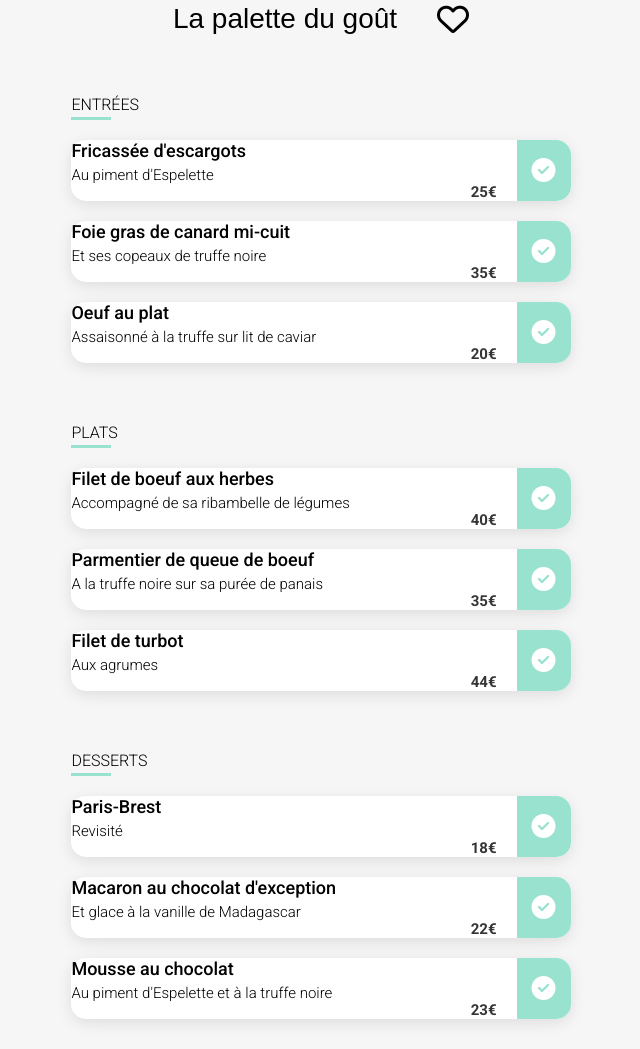
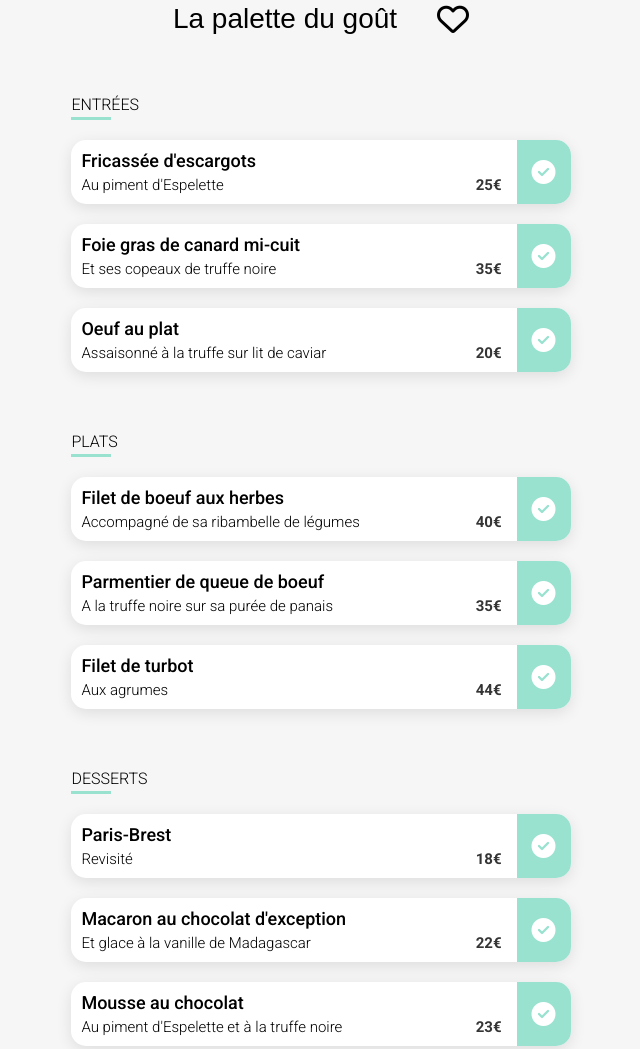
Before and after one commit to YanisMhl/OhMyFood, a plain HTML site: page pages/la-palette-du-gout.html in a window 1280 px wide. Shown: the part 686-1735 px from the top of the page, without its empty margins (319-959 px from the left). Drawn offline with Linux system fonts and the light colour scheme; a web font is replaced by a local one.

Commit message:
refactor(html/css): wrapped menu-text div with menu-content div for better styling

```diff
--- a/pages/la-palette-du-gout.html
+++ b/pages/la-palette-du-gout.html
@@ -30,31 +30,37 @@
                     <div class="menu-stroke"></div>
                 </div>
                 <article class="menu-card">
+                    <div class="menu-content">
                         <div class="menu-text">
                             <h4>Fricassée d'escargots</h4>
                             <p>Au piment d'Espelette</p>
                         </div>
                         <p class="menu-price">25€</p>
+                    </div>
                     <div class="check">
                         <i class="fa-solid fa-circle-check fa-xl"></i>
                     </div>
                 </article>
                 <article class="menu-card">
+                    <div class="menu-content">
                         <div class="menu-text">
                             <h4>Foie gras de canard mi-cuit</h4>
                             <p>Et ses copeaux de truffe noire</p>
                         </div>
                         <p class="menu-price">35€</p>
+                    </div>
                     <div class="check">
                         <i class="fa-solid fa-circle-check fa-xl"></i>
                     </div>
                 </article>
                 <article class="menu-card">
+                    <div class="menu-content">
                         <div class="menu-text">
                             <h4>Oeuf au plat</h4>
                             <p>Assaisonné à la truffe sur lit de caviar</p>
                         </div>
                         <p class="menu-price">20€</p>
+                    </div>
                     <div class="check">
                         <i class="fa-solid fa-circle-check fa-xl"></i>
                     </div>
@@ -67,31 +73,37 @@
                     <div class="menu-stroke"></div>
                 </div>
                 <article class="menu-card">
+                    <div class="menu-content">
                         <div class="menu-text">
                             <h4>Filet de boeuf aux herbes</h4>
                             <p>Accompagné de sa ribambelle de légumes</p>
                         </div>
                         <p class="menu-price">40€</p>
+                    </div>
                     <div class="check">
                         <i class="fa-solid fa-circle-check fa-xl"></i>
                     </div>
                 </article>
                 <article class="menu-card">
+                    <div class="menu-content">
                         <div class="menu-text">
                             <h4>Parmentier de queue de boeuf</h4>
                             <p>A la truffe noire sur sa purée de panais</p>
                         </div>
                         <p class="menu-price">35€</p>
+                    </div>
                     <div class="check">
                         <i class="fa-solid fa-circle-check fa-xl"></i>
                     </div>
                 </article>
                 <article class="menu-card">
+                    <div class="menu-content">
                         <div class="menu-text">
                             <h4>Filet de turbot</h4>
                             <p>Aux agrumes</p>
                         </div>
                         <p class="menu-price">44€</p>
+                    </div>
                     <div class="check">
                         <i class="fa-solid fa-circle-check fa-xl"></i>
                     </div>
@@ -104,31 +116,37 @@
                     <div class="menu-stroke"></div>
                 </div>
                 <article class="menu-card">
+                    <div class="menu-content">
                         <div class="menu-text">
                             <h4>Paris-Brest</h4>
                             <p>Revisité</p>
                         </div>
                         <p class="menu-price">18€</p>
+                    </div>
                     <div class="check">
                         <i class="fa-solid fa-circle-check fa-xl"></i>
                     </div>
                 </article>
                 <article class="menu-card">
+                    <div class="menu-content">
                         <div class="menu-text">
                             <h4>Macaron au chocolat d'exception</h4>
                             <p>Et glace à la vanille de Madagascar</p>
                         </div>
                         <p class="menu-price">22€</p>
+                    </div>
                     <div class="check">
                         <i class="fa-solid fa-circle-check fa-xl"></i>
                     </div>
                 </article>
                 <article class="menu-card">
+                    <div class="menu-content">
                         <div class="menu-text">
                             <h4>Mousse au chocolat</h4>
                             <p>Au piment d'Espelette et à la truffe noire</p>
                         </div>
                         <p class="menu-price">23€</p>
+                    </div>
                     <div class="check">
                         <i class="fa-solid fa-circle-check fa-xl"></i>
                     </div>
--- a/sass/components/_menu-card.scss
+++ b/sass/components/_menu-card.scss
@@ -2,6 +2,7 @@
     background: #fff;
     border-radius: 15px;
     display: flex;
+    justify-content: space-between;
     box-shadow: 0px 4px 15px 0px rgba(0, 0, 0, 0.10);  //variable
 }
 //nesting
@@ -19,6 +20,13 @@
     }
 }
 
+.menu-content {
+    padding: 10px;
+    display: flex;
+    width: 100%;
+    justify-content: space-between;
+}
+
 .menu-price {
     align-self: flex-end;
     font-size: 15px;
@@ -31,7 +39,7 @@
     align-items: center;
     border-top-right-radius: 15px;
     border-bottom-right-radius: 15px;
-    margin-left: 20px;
+    margin-left: 5px;
     padding-left: 15px;
     padding-right: 15px;
     padding-top: 30px;
```
Also changed, not shown: css/pages/restaurant.css, 1 other file. Lines whose indentation alone changed are shown as unchanged.
